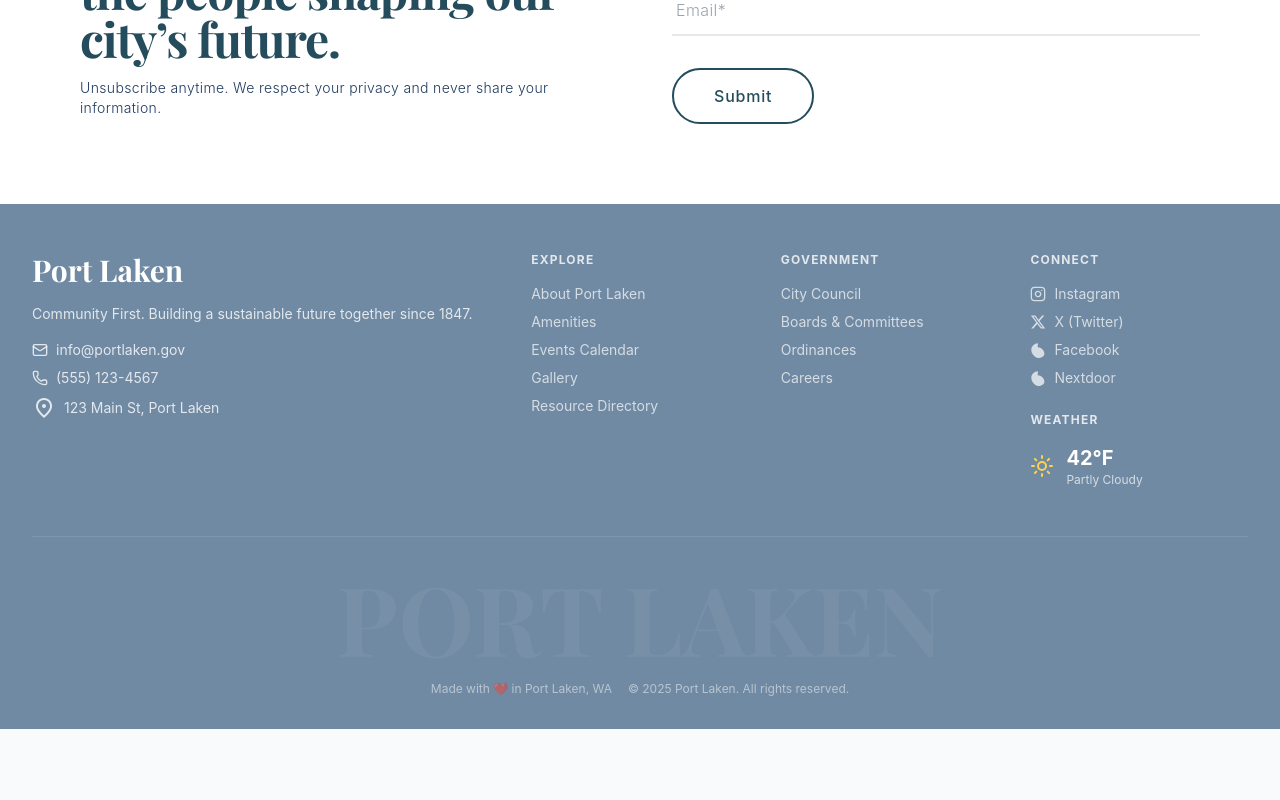
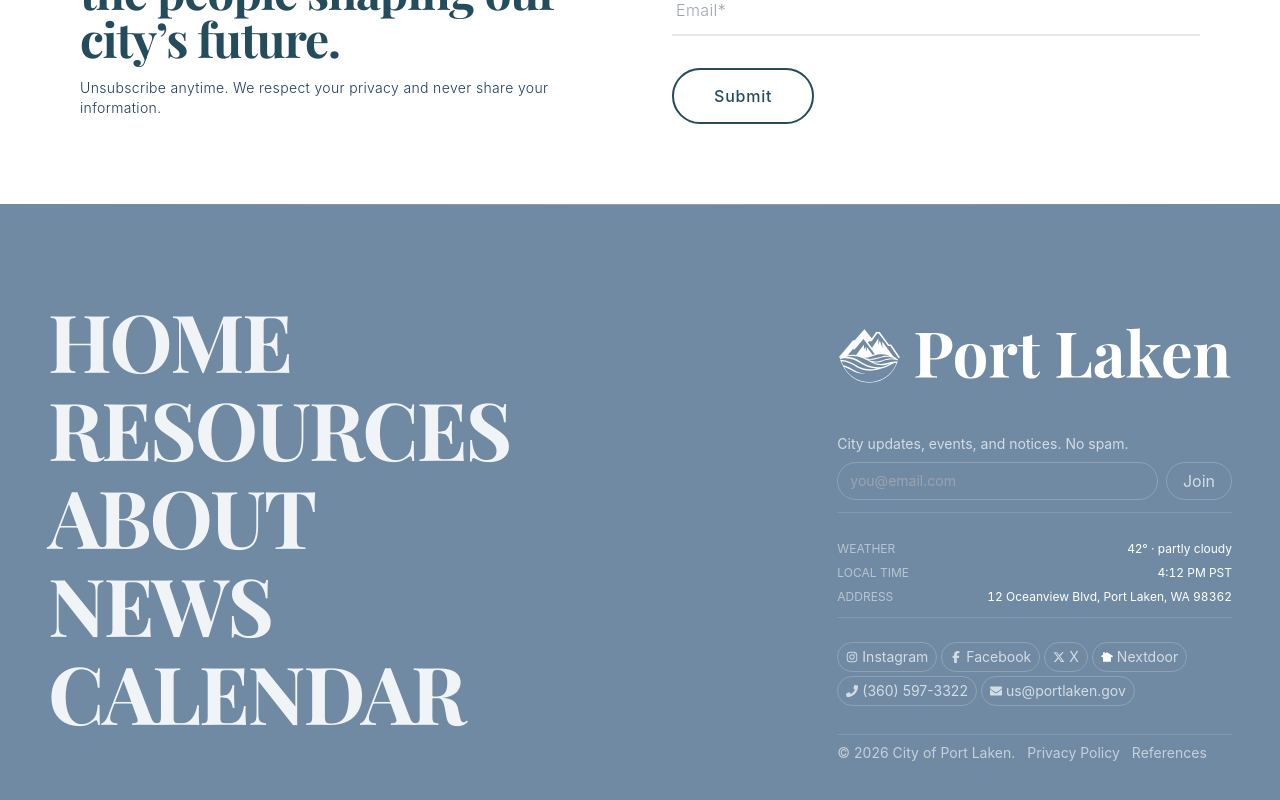
Before and after one commit to CleeYOpro/portLakenWeb, a Next.js app: page / in a window 1280 px wide. Shown: the part 6522-7322 px from the top of the page. Before the commit the page ends 7251 px from the top, so only its background shows below. Built offline with nearby package versions, Linux system fonts and the light colour scheme; a web font is replaced by a local one.

Commit message:
brand new footer

```diff
--- a/app/components/Footer.tsx
+++ b/app/components/Footer.tsx
@@ -1,124 +1,201 @@
 "use client";
+
 import Link from "next/link";
-import { Mail, Phone, Instagram, Sun } from "lucide-react";
+import {
+  FaInstagram,
+  FaArrowRight,
+  FaDirections
+} from "react-icons/fa";
+import { FaXTwitter, FaFacebookF } from "react-icons/fa6";
+import { FaPhone, FaEnvelope } from "react-icons/fa";
+import { motion } from "framer-motion";
+import Image from "next/image";
 
 export default function Footer() {
+  const containerVariants = {
+    hidden: { opacity: 0 },
+    visible: {
+      opacity: 1,
+      transition: {
+        staggerChildren: 0.1,
+        delayChildren: 0.2
+      }
+    }
+  };
+
+  const itemVariants = {
+    hidden: { opacity: 0, y: 20 },
+    visible: {
+      opacity: 1,
+      y: 0,
+      transition: { duration: 0.6, ease: [0.22, 1, 0.36, 1] as const }
+    }
+  };
+
   return (
-    <footer className="bg-primary pt-12 pb-8 text-white">
-      <div className="max-w-7xl mx-auto px-4 sm:px-6 lg:px-8">
-        <div className="grid md:grid-cols-2 lg:grid-cols-5 gap-8 mb-12">
-          {/* Brand */}
-          <div className="lg:col-span-2">
-            <Link href="/" className="flex items-center gap-2 mb-4">
-              <h2 className="text-3xl font-playfair font-bold">Port Laken</h2>
-            </Link>
-            <p className="text-white/80 text-sm mb-4">
-              Community First. Building a sustainable future together since 1847.
-            </p>
-            <div className="space-y-2 text-sm text-white/80 mb-4">
-              <a href="mailto:info@portlaken.gov" className="flex items-center gap-2 hover:text-white transition-colors">
-                <Mail className="w-4 h-4" />
-                info@portlaken.gov
-              </a>
-              <a href="tel:+15551234567" className="flex items-center gap-2 hover:text-white transition-colors">
-                <Phone className="w-4 h-4" />
-                (555) 123-4567
-              </a>
-              <p className="flex items-center gap-2">
-                <span className="material-symbols-outlined text-sm">location_on</span>
-                123 Main St, Port Laken
-              </p>
+    <footer className="bg-[#708aa3] text-white py-20 lg:py-24 overflow-hidden relative">
+      {/* Background decoration */}
+      <div className="absolute top-0 left-0 w-full h-px bg-gradient-to-r from-transparent via-white/20 to-transparent"></div>
+
+      <div className="max-w-7xl mx-auto px-5 sm:px-6 md:px-8 lg:px-12">
+        <motion.div
+          initial="hidden"
+          whileInView="visible"
+          viewport={{ once: true, margin: "-100px" }}
+          variants={containerVariants}
+          className="flex flex-col lg:flex-row justify-between items-stretch gap-8 lg:gap-24"
+        >
+
+          {/* Left Column: Logo & Main Nav */}
+          <div className="flex flex-col items-start gap-10 lg:w-1/2">
+
+
+            <div className="flex flex-col gap-2">
+              {[
+                { name: "Home", href: "/" },
+                { name: "Resources", href: "/resources-directory" },
+                { name: "About", href: "/about" },
+                { name: "News", href: "/news" },
+                { name: "Calendar", href: "/events" },
+
+              ].map((link) => (
+                <motion.div key={link.name} variants={itemVariants}>
+                  <Link
+                    href={link.href}
+                    className="group relative inline-block text-4xl sm:text-5xl md:text-6xl lg:text-[5rem] font-[family-name:var(--font-playfair),serif] font-bold uppercase leading-[0.9] tracking-tight text-white/90 hover:text-white transition-colors duration-300"
+                  >
+                    <span className="relative z-10 group-hover:translate-x-2 transition-transform duration-500 inline-block">
+                      {link.name}
+                      <span className="ml-2 opacity-0 group-hover:opacity-100 inline-block transition-opacity duration-300">➚</span>
+                    </span>
+                  </Link>
+                </motion.div>
+              ))}
             </div>
+
           </div>
 
-          {/* Quick Links / Explore */}
-          <div>
-            <h4 className="font-bold mb-4 text-white/80 uppercase tracking-widest text-xs">
-              Explore
-            </h4>
-            <ul className="space-y-2 text-sm text-white/70">
-              <li><Link href="/about" className="hover:text-white transition-colors">About Port Laken</Link></li>
-              <li><Link href="/amenities" className="hover:text-white transition-colors">Amenities</Link></li>
-              <li><Link href="/events" className="hover:text-white transition-colors">Events Calendar</Link></li>
-              <li><Link href="/gallery" className="hover:text-white transition-colors">Gallery</Link></li>
-              <li><Link href="/resource-directory" className="hover:text-white transition-colors">Resource Directory</Link></li>
-            </ul>
+          {/* Right Column: Newsletter, Utils, Socials, Bottom */}
+          <div className="flex flex-col h-full lg:w-1/3 gap-4 lg:min-h-[400px] w-full">
+
+            {/* SVG Logo at the top */}
+            <motion.div
+              variants={itemVariants}
+              whileHover={{ scale: 1.05 }}
+              transition={{ type: "spring", stiffness: 300, damping: 20 }}
+              className="inline-block cursor-pointer"
+            >
+              <Image
+                src="/port-laken-logo.svg"
+                alt="Port Laken Logo"
+                width={216}
+                height={72}
+                className="w-auto h-auto max-w-full"
+              />
+            </motion.div>
+
+
+
+            {/* Newsletter */}
+            <motion.div
+              variants={itemVariants}
+              className="flex flex-col gap-2 text-white/70 py-3 border-b border-white/10 w-full"
+            >
+              <p className="text-sm max-w-full">
+                City updates, events, and notices. No spam.
+              </p>
+              <form className="flex flex-col sm:flex-row gap-2 w-full max-w-full">
+                <input
+                  type="email"
+                  placeholder="you@email.com"
+                  className="flex-1 bg-transparent border border-white/20 rounded-full px-3 py-1.5 text-sm text-white w-full"
+                />
+                <button
+                  className="px-4 py-1.5 rounded-full border border-white/20
+                            bg-transparent
+                            text-white/70
+                            flex items-center justify-center
+                            transition-all duration-300
+                            hover:bg-white hover:text-[#708aa3] w-full sm:w-auto"
+                >
+                  Join
+                </button>
+              </form>
+            </motion.div>
+
+            {/* Utils */}
+            <motion.div
+              variants={itemVariants}
+              className="flex flex-col gap-2 text-white/50 py-3 border-b border-white/10 w-full"
+            >
+              <div className="flex justify-between w-full">
+                <span className="text-xs uppercase">Weather</span>
+                <span className="text-xs text-white">42° · partly cloudy</span>
+              </div>
+              <div className="flex justify-between w-full">
+                <span className="text-xs uppercase">Local time</span>
+                <span className="text-xs text-white tabular-nums">4:12 PM PST</span>
+              </div>
+              <div className="flex justify-between w-full">
+                <span className="text-xs uppercase">Address</span>
+                <span className="text-xs text-white tabular-nums">12 Oceanview Blvd, Port Laken, WA 98362</span>
+              </div>
+            </motion.div>
+
+            {/* Socials as Pills with Icons */}
+            <motion.div
+              variants={itemVariants}
+              className="flex gap-1 mt-1 py-1 w-full flex-wrap"
+            >
+              {[
+                { label: "Instagram", Icon: FaInstagram, href: "https://instagram.com/portlaken" },
+                { label: "Facebook", Icon: FaFacebookF, href: "https://facebook.com/portlaken" },
+                { label: "X", Icon: FaXTwitter, href: "https://twitter.com/portlaken" },
+                { label: "Nextdoor", iconPath: "/logos/nextdoor-svgrepo-com.svg", href: "https://nextdoor.com/portlaken" },
+                { label: "(360) 597-3322", Icon: FaPhone, href: "tel:+13605973322" },
+                { label: "us@portlaken.gov", Icon: FaEnvelope, href: "mailto:us@portlaken.gov" }
+              ].map(({ label, Icon, iconPath, href }, i) => (
+                <a
+                  key={i}
+                  href={href}
+                  target="_blank"
+                  rel="noopener noreferrer"
+                  className="flex items-center justify-center gap-1 px-2 py-1 rounded-full border border-white/20 bg-transparent text-white/70
+      text-sm transition-all duration-300
+      hover:bg-white hover:text-[#708aa3] w-auto group"
+                >
+                  {Icon ? (
+                    <Icon className="w-3 h-3" />
+                  ) : iconPath ? (
+                    <Image
+                      src={iconPath}
+                      alt={label}
+                      width={12}
+                      height={12}
+                      className="w-3 h-3 brightness-0 invert group-hover:brightness-0 group-hover:invert-0 transition-all duration-300"
+                    />
+                  ) : null}
+                  <span className="text-sm">{label}</span>
+                </a>
+              ))}
+            </motion.div>
+
+            {/* Bottom */}
+            <motion.div
+              variants={itemVariants}
+              className="flex flex-col gap-0.5 text-white/60 text-sm mt-2 w-full"
+            >
+              <div className="flex gap-3 pt-2 border-t border-white/10 w-full">
+                <span>© 2026 City of Port Laken.</span>
+                <Link href="#">Privacy Policy</Link>
+                <Link href="/references">References</Link>
+              </div>
+            </motion.div>
+
+
           </div>
 
-          {/* Government */}
-          <div>
-            <h4 className="font-bold mb-4 text-white/80 uppercase tracking-widest text-xs">
-              Government
-            </h4>
-            <ul className="space-y-2 text-sm text-white/70">
-              <li><Link href="/city-council" className="hover:text-white transition-colors">City Council</Link></li>
-              <li><Link href="/boards" className="hover:text-white transition-colors">Boards & Committees</Link></li>
-              <li><Link href="/ordinances" className="hover:text-white transition-colors">Ordinances</Link></li>
-              <li><Link href="/careers" className="hover:text-white transition-colors">Careers</Link></li>
-            </ul>
-          </div>
-
-          {/* Connect & Weather */}
-          <div>
-            <h4 className="font-bold mb-4 text-white/80 uppercase tracking-widest text-xs">
-              Connect
-            </h4>
-            <ul className="space-y-2 text-sm text-white/70 mb-6">
-              <li>
-                <a href="https://instagram.com/portlaken" target="_blank" rel="noopener noreferrer" className="flex items-center gap-2 hover:text-white transition-colors">
-                  <Instagram className="w-4 h-4" />
-                  Instagram
-                </a>
-              </li>
-              <li>
-                <a href="https://x.com/portlaken" target="_blank" rel="noopener noreferrer" className="flex items-center gap-2 hover:text-white transition-colors">
-                  <svg className="w-4 h-4" viewBox="0 0 24 24" fill="currentColor">
-                    <path d="M18.244 2.25h3.308l-7.227 8.26 8.502 11.24H16.17l-5.214-6.817L4.99 21.75H1.68l7.73-8.835L1.254 2.25H8.08l4.713 6.231zm-1.161 17.52h1.833L7.084 4.126H5.117z" />
-                  </svg>
-                  X (Twitter)
-                </a>
-              </li>
-              <li className="flex items-center gap-2">
-                <svg className="w-4 h-4" viewBox="0 0 24 24" fill="currentColor">
-                  <path d="M12 2.04c-5.53 0-10 4.47-10 10.02 0 5.06 3.64 9.36 8.55 11.72.55.23 1.21.37 1.86.37.66 0 1.22-.08 1.87-.25 1.05-.17 2.05-.52 2.99-.99 1.04-.47 2.14-1.14 2.99-1.96.85-.81 1.29-1.86 1.29-2.96 0-5.52-4.48-10-10.02-10z" />
-                </svg>
-                <a href="https://www.facebook.com/portlaken" target="_blank" rel="noopener noreferrer" className="hover:text-white transition-colors">
-                  Facebook
-                </a>
-              </li>
-              <li className="flex items-center gap-2">
-                <svg className="w-4 h-4" viewBox="0 0 24 24" fill="currentColor">
-                  <path d="M12 2.04c-5.53 0-10 4.47-10 10.02 0 5.06 3.64 9.36 8.55 11.72.55.23 1.21.37 1.86.37.66 0 1.22-.08 1.87-.25 1.05-.17 2.05-.52 2.99-.99 1.04-.47 2.14-1.14 2.99-1.96.85-.81 1.29-1.86 1.29-2.96 0-5.52-4.48-10-10.02-10z" />
-                </svg>
-                <a href="https://nextdoor.com/city/port-laken-ca" target="_blank" rel="noopener noreferrer" className="hover:text-white transition-colors">
-                  Nextdoor
-                </a>
-              </li>
-            </ul>
-
-            <h4 className="font-bold mb-4 text-white/80 uppercase tracking-widest text-xs">
-              Weather
-            </h4>
-            <div className="flex items-center gap-3">
-              <Sun className="w-6 h-6 text-amber-300" />
-              <div>
-                <p className="text-xl font-bold">42°F</p>
-                <p className="text-xs text-white/70">Partly Cloudy</p>
-              </div>
-            </div>
-          </div>
-        </div>
-
-        {/* Bottom */}
-        <div className="border-t border-white/10 pt-8 text-center">
-          <p className="text-[4rem] md:text-[6rem] font-display font-bold text-white/5 leading-none select-none mb-4">
-            PORT LAKEN
-          </p>
-          <div className="flex flex-col md:flex-row justify-center items-center text-xs text-white/50 gap-4">
-            <p>Made with ❤️ in Port Laken, WA</p>
-            <p>© {new Date().getFullYear()} Port Laken. All rights reserved.</p>
-          </div>
-        </div>
+        </motion.div>
       </div>
     </footer>
   );
```
Also changed, not shown: public/port-laken-logo.svg (added).
